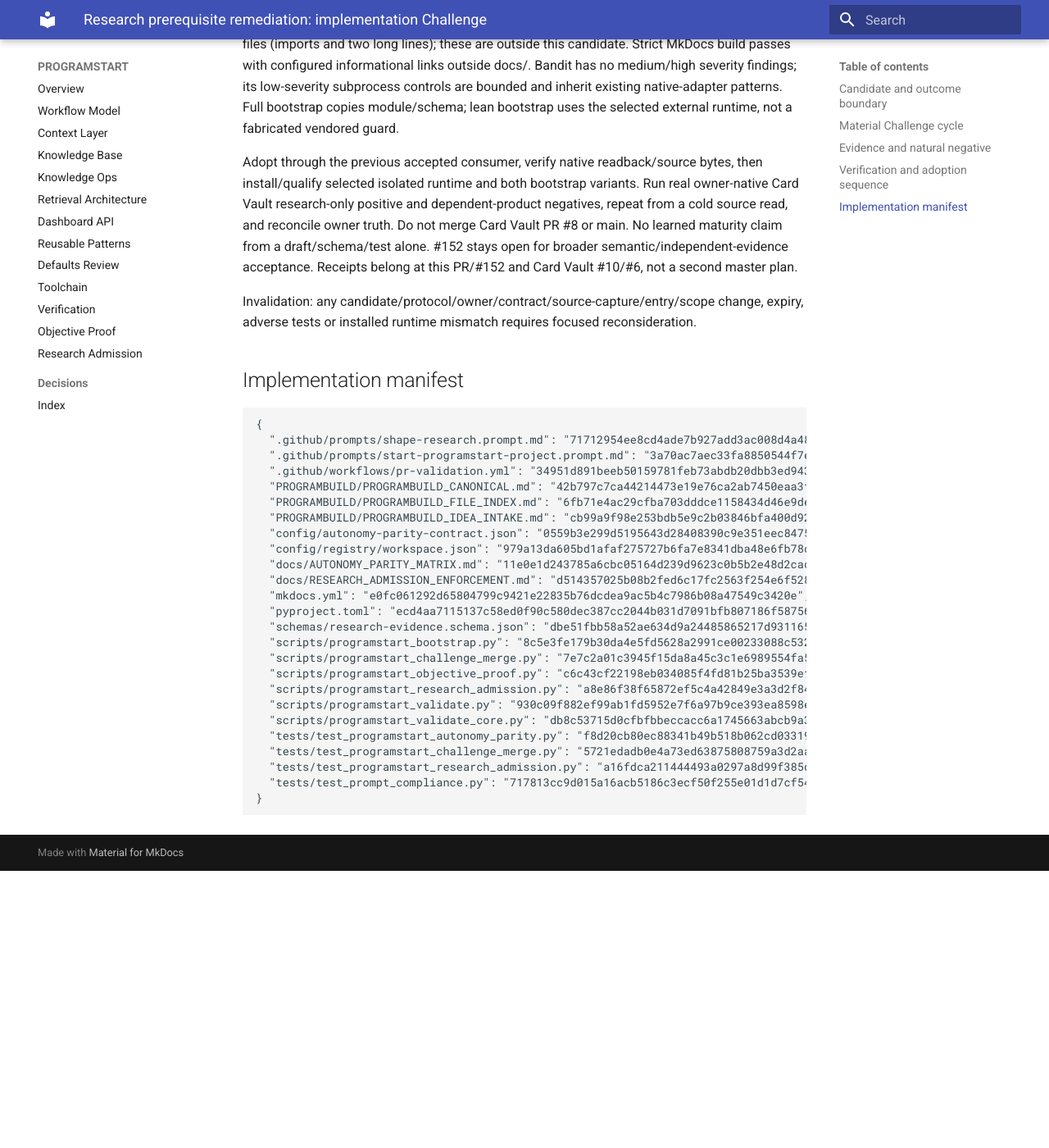
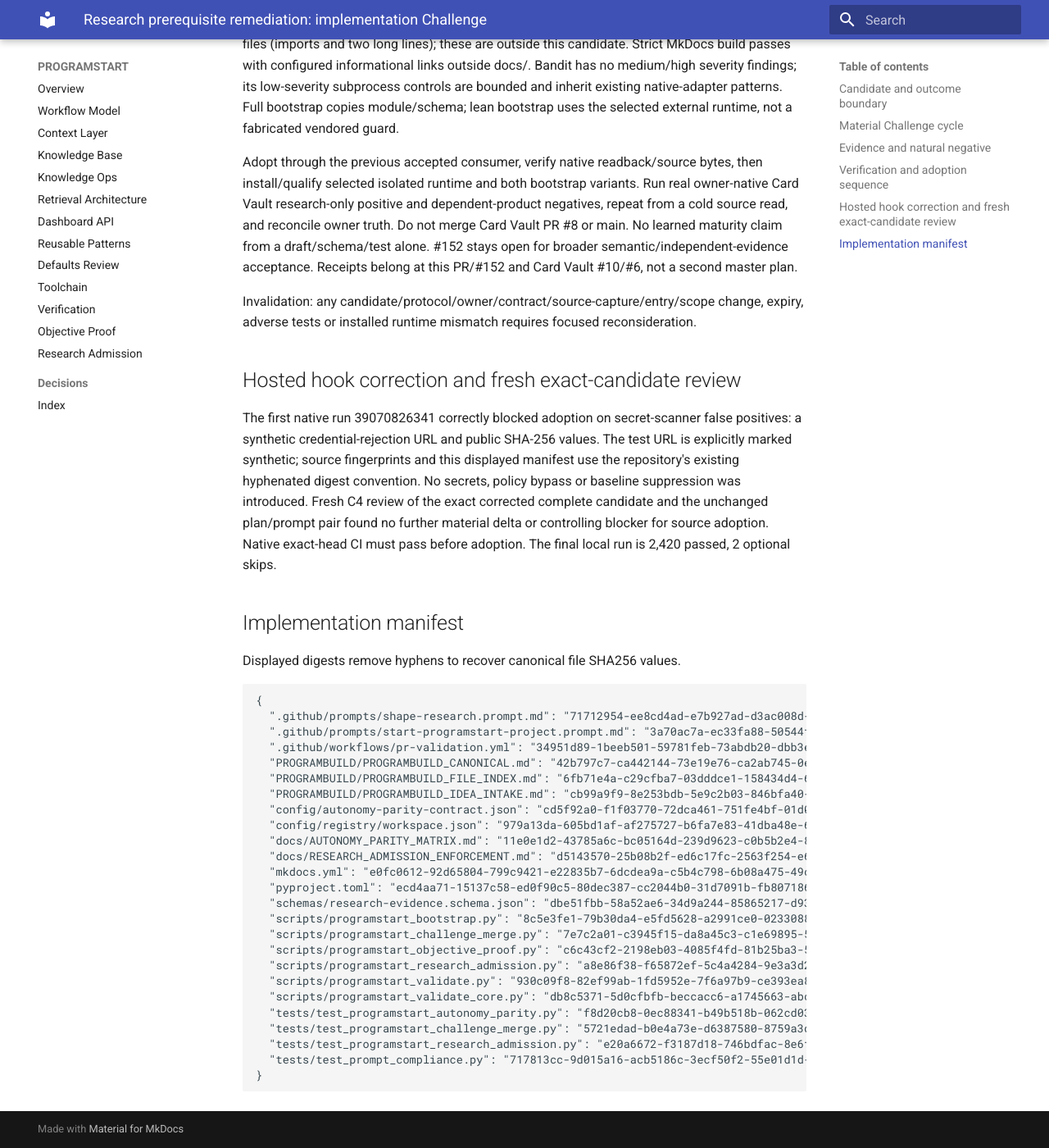
Before and after one commit to GrahamArdent/PROGRAMSTART, an MkDocs documentation site: the page built from docs/acceptance/observations/2026-10-17-research-admission-implementation.md, in a window 1280 px wide and 1400 px high, scrolled down 2319 px. Shown: the whole window at 82% size. Built offline with MkDocs 1.6.1 and Material for MkDocs 9.7.7, drawn with Linux system fonts in a browser that asks for light colours; before the commit the page ends 3381 px from its top, so only the background shows below that; some of the changed text lies outside the part shown.

Commit message:
test: identify synthetic URL and format public evidence fingerprints

````diff
--- a/docs/acceptance/observations/2026-10-17-research-admission-implementation.md
+++ b/docs/acceptance/observations/2026-10-17-research-admission-implementation.md
@@ -10,7 +10,7 @@ Accepted policy baseline e102ca8afcb0fe9ba6b1a0aead72e9329fa1e5cc.
 
 ## Candidate and outcome boundary
 
-RPE-IMPLEMENTATION-C3, implementation manifest SHA256 `20bb1b7326547fdefe75d36e452a0e66403a43326f37bc71043787cd2eece750`.
+RPE-IMPLEMENTATION-C4, implementation manifest SHA256 `550fd12238d6dc6f64cc5fb3252a62ba979f30a428fa4bc3e3cff4d228a47848`.
 The manifest below covers the complete implementation/protocol/test diff before
 this derived report, excluding no changed executable/policy source. Publication
 commit supplies the immutable full candidate including this report.
@@ -40,7 +40,7 @@ convergence prompt b71bc3e787d624845c678419b92f54c651441be4.
 | Current entry instructions change without evidence refresh | Byte-bound root pointers/decision invalidate the record; scope and expiry separately checked |
 | Prompt update leaves derived autonomy contract stale | Inventory the new clause and regenerate derived parity view, without promoting existing partial coverage |
 
-Fresh review of the corrected C3 complete diff reconstructed these sequences and
+Fresh review of the corrected C4 complete diff reconstructed these sequences and
 found no further material corrective delta or controlling blocker for the declared
 source adoption boundary. Fresh complete RPE-GP-C4/RPE-EP-C4 review against actual
 implementation found no mismatch requiring a pair change. CLEAR for this bounded
@@ -90,32 +90,45 @@ PR/#152 and Card Vault #10/#6, not a second master plan.
 Invalidation: any candidate/protocol/owner/contract/source-capture/entry/scope change,
 expiry, adverse tests or installed runtime mismatch requires focused reconsideration.
 
+## Hosted hook correction and fresh exact-candidate review
+
+The first native run 39070826341 correctly blocked adoption on secret-scanner
+false positives: a synthetic credential-rejection URL and public SHA-256 values.
+The test URL is explicitly marked synthetic; source fingerprints and this displayed
+manifest use the repository's existing hyphenated digest convention. No secrets,
+policy bypass or baseline suppression was introduced. Fresh C4 review of the exact
+corrected complete candidate and the unchanged plan/prompt pair found no further
+material delta or controlling blocker for source adoption. Native exact-head CI
+must pass before adoption. The final local run is 2,420 passed, 2 optional skips.
+
 ## Implementation manifest
+
+Displayed digests remove hyphens to recover canonical file SHA256 values.
 
 ```json
 {
-  ".github/prompts/shape-research.prompt.md": "71712954ee8cd4ade7b927add3ac008d4a48550bf362842528b353c57435d722",
-  ".github/prompts/start-programstart-project.prompt.md": "3a70ac7aec33fa8850544f7e1265371dad07267e513da2faa6d50c710ad9a4cf",
-  ".github/workflows/pr-validation.yml": "34951d891beeb50159781feb73abdb20dbb3ed9435821b2f0fd499cb3b1a3e7e",
-  "PROGRAMBUILD/PROGRAMBUILD_CANONICAL.md": "42b797c7ca44214473e19e76ca2ab7450eaa3f51238116df57a999820c368060",
-  "PROGRAMBUILD/PROGRAMBUILD_FILE_INDEX.md": "6fb71e4ac29cfba703dddce1158434d46e9defd31e3b0781177276a429a1321a",
-  "PROGRAMBUILD/PROGRAMBUILD_IDEA_INTAKE.md": "cb99a9f98e253bdb5e9c2b03846bfa400d9285b744671e1440e5ce992749ff34",
-  "config/autonomy-parity-contract.json": "0559b3e299d5195643d28408390c9e351eec847544a221d4e5622d64dce04c27",
-  "config/registry/workspace.json": "979a13da605bd1afaf275727b6fa7e8341dba48e6fb78c2471bbf0410a1cb7cb",
-  "docs/AUTONOMY_PARITY_MATRIX.md": "11e0e1d243785a6cbc05164d239d9623c0b5b2e48d2cac8c19cedbdfe8984178",
-  "docs/RESEARCH_ADMISSION_ENFORCEMENT.md": "d514357025b08b2fed6c17fc2563f254e6f52864ef40e1bf0b24a1de069c42fd",
-  "mkdocs.yml": "e0fc061292d65804799c9421e22835b76dcdea9ac5b4c7986b08a47549c3420e",
-  "pyproject.toml": "ecd4aa7115137c58ed0f90c580dec387cc2044b031d7091bfb807186f58756e6",
-  "schemas/research-evidence.schema.json": "dbe51fbb58a52ae634d9a24485865217d9311654fd644ae056c3db6d24d3c74d",
-  "scripts/programstart_bootstrap.py": "8c5e3fe179b30da4e5fd5628a2991ce00233088c532195a485d13b3a63fcea08",
-  "scripts/programstart_challenge_merge.py": "7e7c2a01c3945f15da8a45c3c1e6989554fa5b6f6e1767b7fc89d7665910d47e",
-  "scripts/programstart_objective_proof.py": "c6c43cf22198eb034085f4fd81b25ba3539ef62d4abd8f75bd88388d47747c24",
-  "scripts/programstart_research_admission.py": "a8e86f38f65872ef5c4a42849e3a3d2f84485e05139b0b9cffa6d1dbca750107",
-  "scripts/programstart_validate.py": "930c09f882ef99ab1fd5952e7f6a97b9ce393ea8598ec05c57195075f500d548",
-  "scripts/programstart_validate_core.py": "db8c53715d0cfbfbbeccacc6a1745663abcb9a30ed91ac1924ba0c838d26f49c",
-  "tests/test_programstart_autonomy_parity.py": "f8d20cb80ec88341b49b518b062cd0331939e65bc82d67d9deb0b05b17af7027",
-  "tests/test_programstart_challenge_merge.py": "5721edadb0e4a73ed63875808759a3d2aae66cd37825f9984363e738aa65678d",
-  "tests/test_programstart_research_admission.py": "a16fdca211444493a0297a8d99f385d6a99ff2847d15eaef9fab933aac51d1d1",
-  "tests/test_prompt_compliance.py": "717813cc9d015a16acb5186c3ecf50f255e01d1d7cf54901e2331767ae0a3eac"
+  ".github/prompts/shape-research.prompt.md": "71712954-ee8cd4ad-e7b927ad-d3ac008d-4a48550b-f3628425-28b353c5-7435d722",
+  ".github/prompts/start-programstart-project.prompt.md": "3a70ac7a-ec33fa88-50544f7e-1265371d-ad07267e-513da2fa-a6d50c71-0ad9a4cf",
+  ".github/workflows/pr-validation.yml": "34951d89-1beeb501-59781feb-73abdb20-dbb3ed94-35821b2f-0fd499cb-3b1a3e7e",
+  "PROGRAMBUILD/PROGRAMBUILD_CANONICAL.md": "42b797c7-ca442144-73e19e76-ca2ab745-0eaa3f51-238116df-57a99982-0c368060",
+  "PROGRAMBUILD/PROGRAMBUILD_FILE_INDEX.md": "6fb71e4a-c29cfba7-03dddce1-158434d4-6e9defd3-1e3b0781-177276a4-29a1321a",
+  "PROGRAMBUILD/PROGRAMBUILD_IDEA_INTAKE.md": "cb99a9f9-8e253bdb-5e9c2b03-846bfa40-0d9285b7-44671e14-40e5ce99-2749ff34",
+  "config/autonomy-parity-contract.json": "cd5f92a0-f1f03770-72dca461-751fe4bf-01d02934-2ba9b420-a8eaec31-6546686a",
+  "config/registry/workspace.json": "979a13da-605bd1af-af275727-b6fa7e83-41dba48e-6fb78c24-71bbf041-0a1cb7cb",
+  "docs/AUTONOMY_PARITY_MATRIX.md": "11e0e1d2-43785a6c-bc05164d-239d9623-c0b5b2e4-8d2cac8c-19cedbdf-e8984178",
+  "docs/RESEARCH_ADMISSION_ENFORCEMENT.md": "d5143570-25b08b2f-ed6c17fc-2563f254-e6f52864-ef40e1bf-0b24a1de-069c42fd",
+  "mkdocs.yml": "e0fc0612-92d65804-799c9421-e22835b7-6dcdea9a-c5b4c798-6b08a475-49c3420e",
+  "pyproject.toml": "ecd4aa71-15137c58-ed0f90c5-80dec387-cc2044b0-31d7091b-fb807186-f58756e6",
+  "schemas/research-evidence.schema.json": "dbe51fbb-58a52ae6-34d9a244-85865217-d9311654-fd644ae0-56c3db6d-24d3c74d",
+  "scripts/programstart_bootstrap.py": "8c5e3fe1-79b30da4-e5fd5628-a2991ce0-0233088c-532195a4-85d13b3a-63fcea08",
+  "scripts/programstart_challenge_merge.py": "7e7c2a01-c3945f15-da8a45c3-c1e69895-54fa5b6f-6e1767b7-fc89d766-5910d47e",
+  "scripts/programstart_objective_proof.py": "c6c43cf2-2198eb03-4085f4fd-81b25ba3-539ef62d-4abd8f75-bd88388d-47747c24",
+  "scripts/programstart_research_admission.py": "a8e86f38-f65872ef-5c4a4284-9e3a3d2f-84485e05-139b0b9c-ffa6d1db-ca750107",
+  "scripts/programstart_validate.py": "930c09f8-82ef99ab-1fd5952e-7f6a97b9-ce393ea8-598ec05c-57195075-f500d548",
+  "scripts/programstart_validate_core.py": "db8c5371-5d0cfbfb-beccacc6-a1745663-abcb9a30-ed91ac19-24ba0c83-8d26f49c",
+  "tests/test_programstart_autonomy_parity.py": "f8d20cb8-0ec88341-b49b518b-062cd033-1939e65b-c82d67d9-deb0b05b-17af7027",
+  "tests/test_programstart_challenge_merge.py": "5721edad-b0e4a73e-d6387580-8759a3d2-aae66cd3-7825f998-4363e738-aa65678d",
+  "tests/test_programstart_research_admission.py": "e20a6672-f3187d18-746bdfac-8e6f9629-1f916ec9-ec7a4bd6-413f351b-e9af524f",
+  "tests/test_prompt_compliance.py": "717813cc-9d015a16-acb5186c-3ecf50f2-55e01d1d-7cf54901-e2331767-ae0a3eac"
 }
 ```
````
Also changed, not shown: 2 other files.
